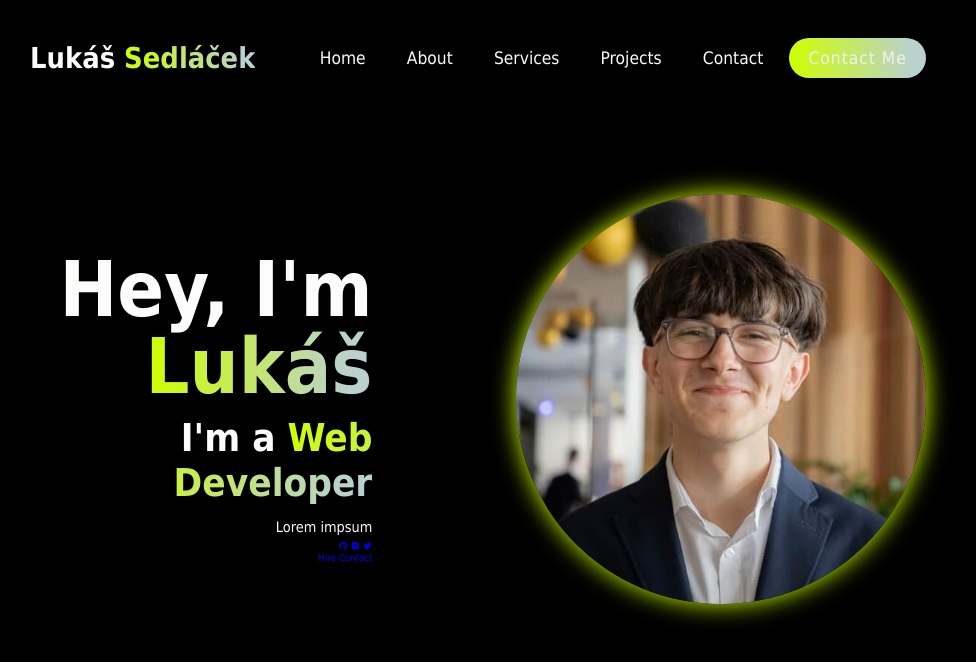
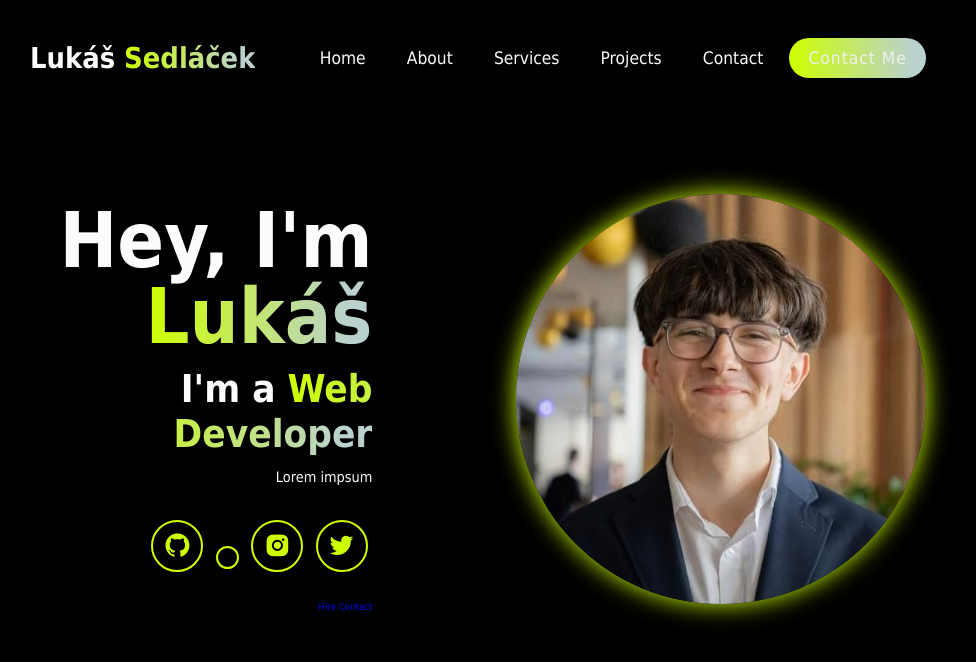
Before and after one commit to spagyy/lukas-portfolio, a website: page index.html in a window 1280 px wide. Shown: the whole page, without its empty margins (162-1138 px from the left). Drawn offline with nearby package versions, Linux system fonts and the light colour scheme.

Commit message:
Přidal jsem seřazení a zarovnání socek icons, také jsem přenasatvil velikost ikonek, padding, pozadí rámeček a jeho zakulacení, nastavil jsem animaci a efekt pri najetí kurzorem, zvětšení a přidání svítícího efektu při najetí kurzorem

```diff
--- a/style.css
+++ b/style.css
@@ -132,3 +132,22 @@
                 0 0 50px var(--main-color),
                 0 0 100px var(--main-color);
 }
+.social-icons a{
+    display: inline-flex;
+    justify-content: center;
+    align-items: center;
+    font-size: 3rem;
+    padding: 1rem;
+    background-color: transparent;
+    border: 2px solid var(--main-color);
+    border-radius: 50%;
+    color: var(--main-color);
+    margin: 3rem 0.5rem;
+    transition: 0.3s ease-in-out;
+}
+.social-icons a:hover{
+    color: var(--text-color);
+    background-color: var(--main-color);
+    transform: scale(1.2)translateY(-5px);
+    box-shadow: 0 0 25px var(--main-color);
+}
```
